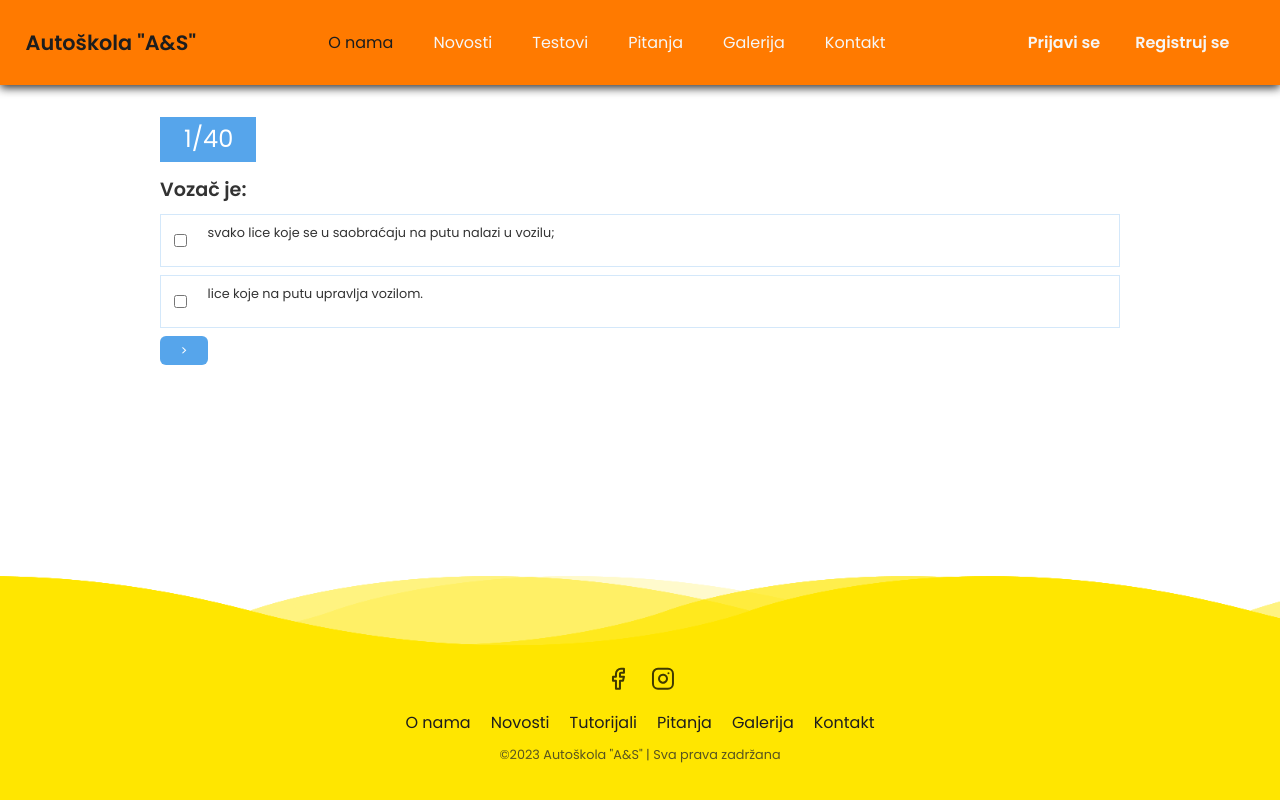
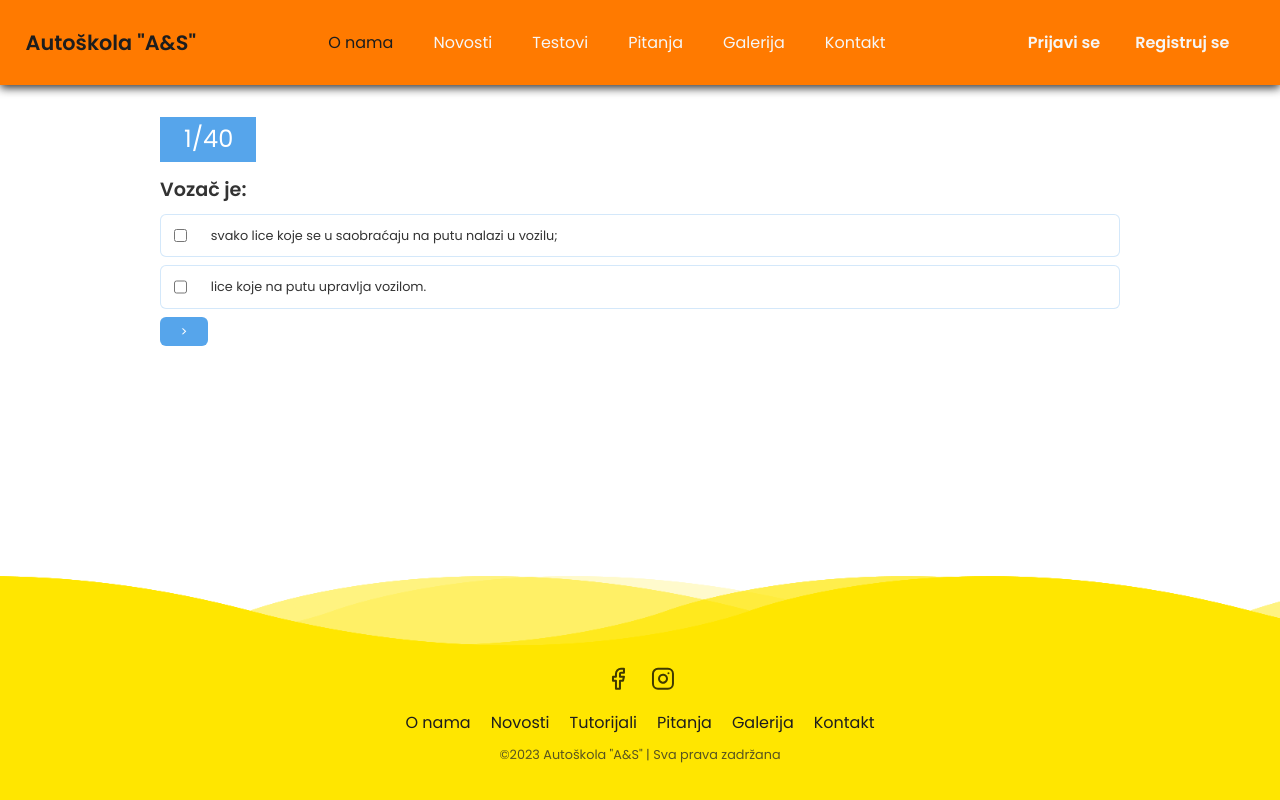
Before and after one commit to ediszatega/autoskolaas, an Angular app: page /testovi/0 in a window 1280 px wide. Built offline with nearby package versions, Linux system fonts and the light colour scheme.

Commit message:
Modify correct and incorrect answer colors

```diff
--- a/src/app/components/test-module/test-module.component.css
+++ b/src/app/components/test-module/test-module.component.css
@@ -105,6 +105,7 @@ h3 {
   width: 100%;
   font-size: 0.8rem;
   border: 0.1rem solid rgb(86, 165, 235, 0.25);
+  border-radius: 0.375rem;
   background-color: white;
 }
 
@@ -145,7 +146,8 @@ h3 {
 }
 
 .choice-text {
-  padding: 0.5rem;
+  padding: 0.7rem;
+  margin: 0;
 }
 
 .question-img {
@@ -155,9 +157,9 @@ h3 {
 }
 
 .incorrect {
-  background-color: #dc3545;
+  background-color: #d41528;
 }
 
 .correct {
-  background-color: #28a745;
+  background-color: #60c979;
 }
```
